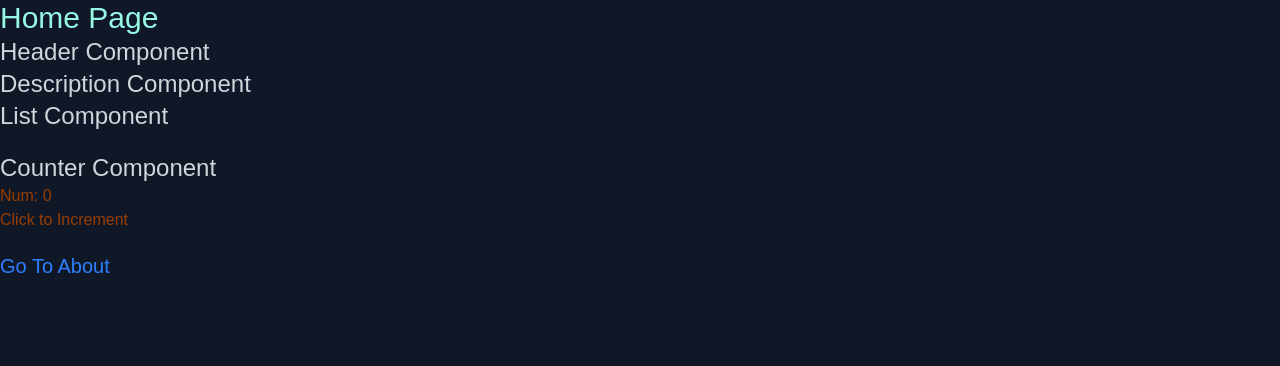
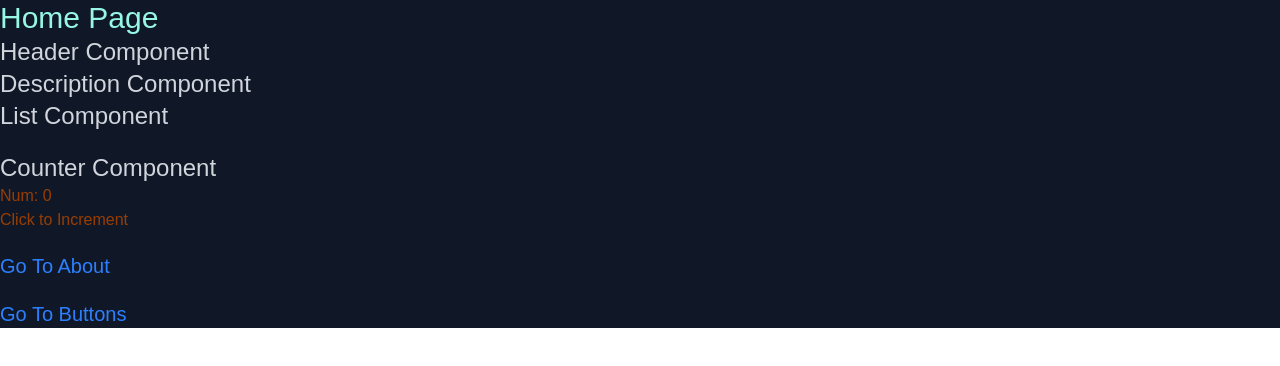
Before and after one commit to Selenium2002/react-typescript-practice, a Next.js app: page / in a window 1280 px wide. Shown: the top 366 px of the page. Built offline with nearby package versions, Linux system fonts and the light colour scheme.

Commit message:
changed a some style in the page

```diff
--- a/app/page.tsx
+++ b/app/page.tsx
@@ -7,7 +7,7 @@ const Home = ()=> {
    const hideDescription = true;
   return (
 
-      <main className="bg-gray-900 text-amber-800 h-screen">
+      <main className="bg-gray-900 text-amber-800 h-max w-screen">
         <div className="mb-5">
           <h1 className="text-3xl text-teal-200">Home Page</h1>
           <Header text="Header Component" />
@@ -16,7 +16,14 @@ const Home = ()=> {
           {hideDescription && <Description />}
           <Counter />
         </div>
-        <Link href="/about" className="text-blue-500 text-xl">Go To About</Link>
+
+        <div className="mb-5">
+          <Link href="/about" className="text-blue-500 text-xl">Go To About</Link>
+        </div>
+
+        <div>
+          <Link href="/buttons" className="text-blue-500 text-xl mb-5">Go To Buttons</Link>
+        </div>
       </main>
   );
 }
```
